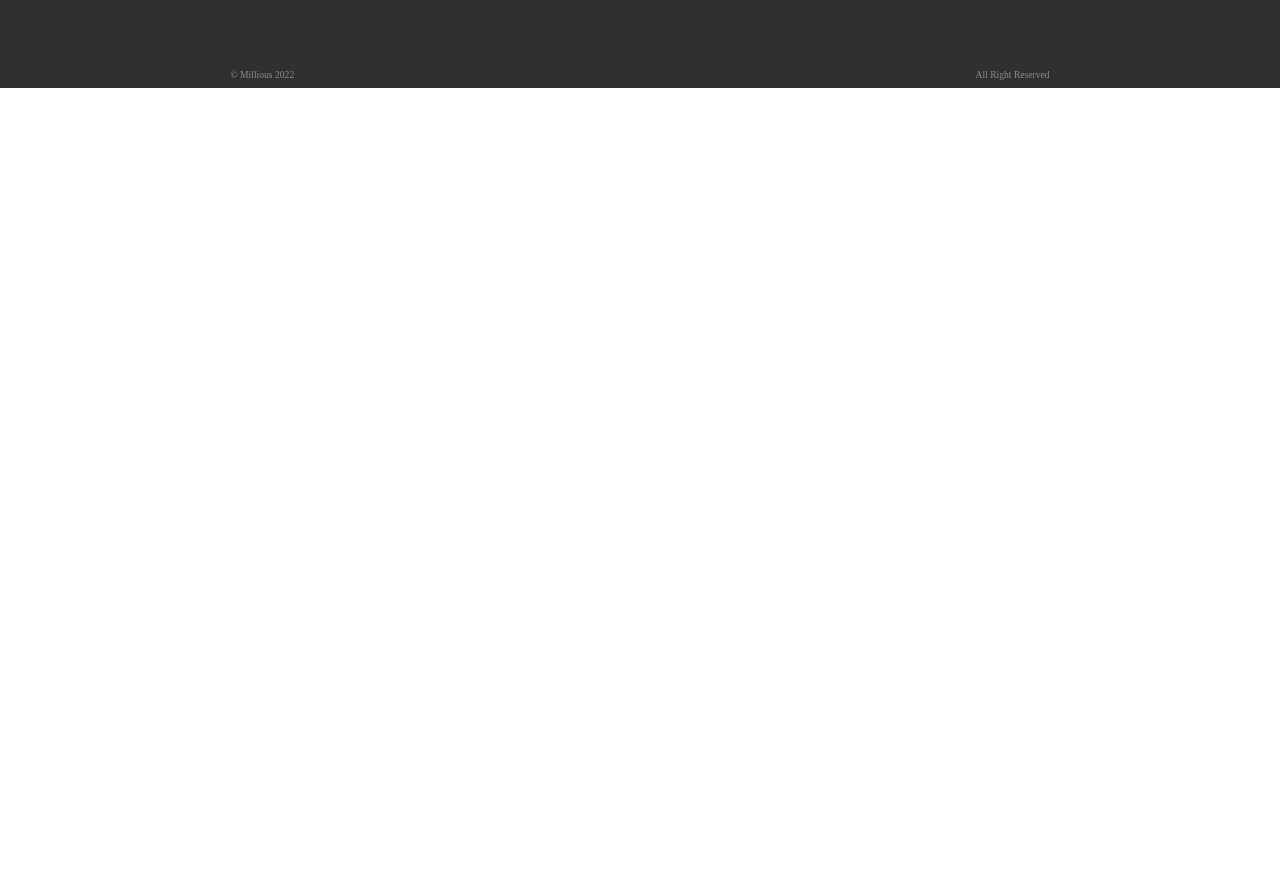
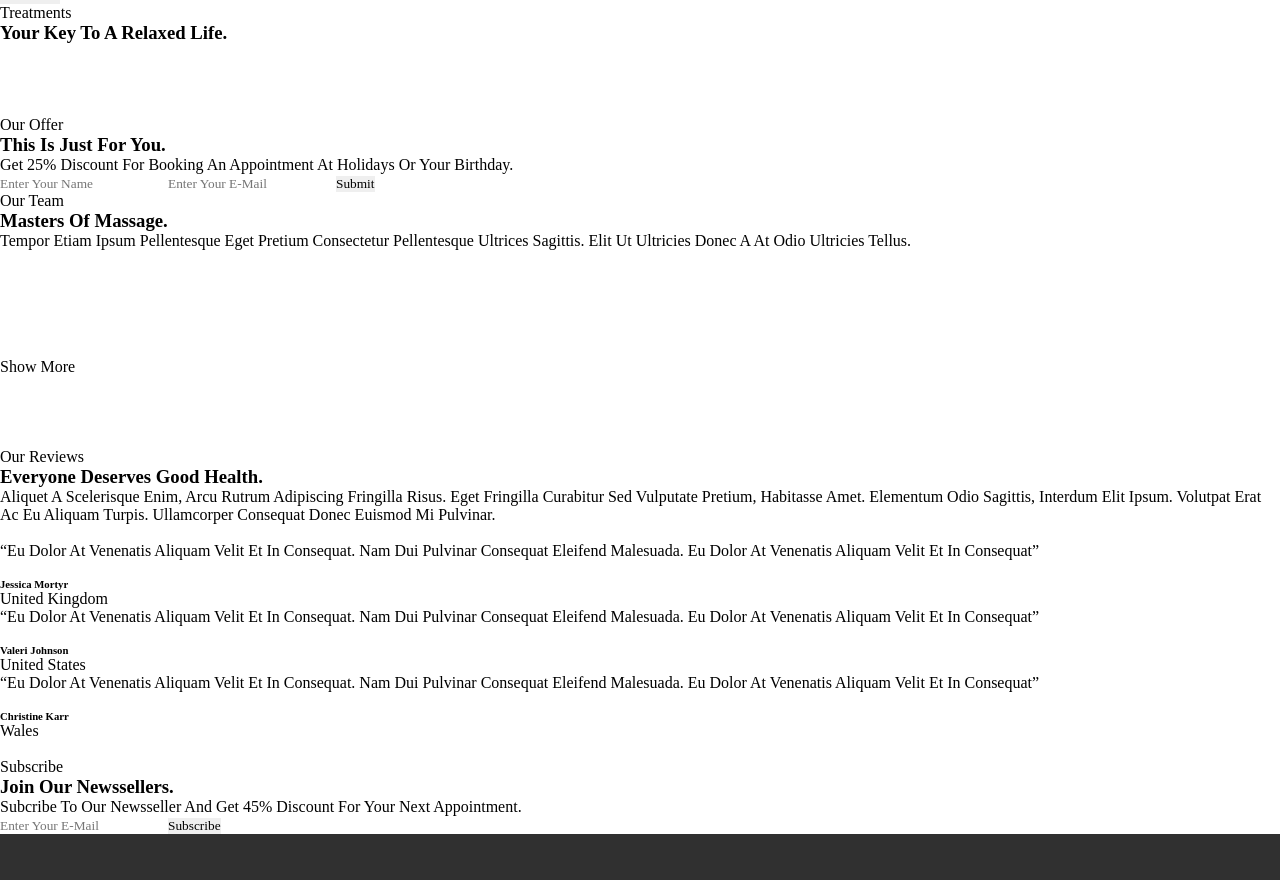
Before and after one commit to cledious/web-2-2-en-equipo, a plain HTML site: page labo-2/aboutUs.html in a window 1280 px wide. Shown: the part 878-1758 px from the top of the page. Before the commit the page ends 966 px from the top, so only its background shows below. Drawn offline with Linux system fonts and the light colour scheme.

Commit message:
Html y imagen
Agregue el html de las secciones y la imagen rectangulo 41

```diff
--- a/labo-2/aboutUs.html
+++ b/labo-2/aboutUs.html
@@ -56,7 +56,7 @@
                 </p>
             </div>
             <div>
-                <img src="" alt="">
+                <img src="images/portfolio/Rectangle 41.png" alt="">
             </div>
         </section>
 
@@ -108,9 +108,113 @@
                 <p>Get <span>25% discount </span> for booking an appointment at holidays or your birthday.</p>
             </div>
             <div>
-                <form action=""></form>
+                <form action="">
+                    <input type="text" name="name " id="name " placeholder="Enter your name">
+                    <input type="text" name="name " id="name " placeholder="Enter your e-mail">
+                    <input type="Submit" value="Submit">
+                </form>
             </div>
         </section>
+
+        <section>
+                <p>Our team</p>
+                <h3>Masters of massage.</h3>
+                <p>Tempor etiam ipsum pellentesque eget pretium consectetur pellentesque ultrices sagittis.
+                    Elit ut ultricies donec a at odio ultricies tellus.
+                </p>
+                <div class="">
+                    <img src="" alt="">
+                </div>
+                <div class="menu">
+                    <img src="" alt="">
+                </div>
+                <div class="menu2">
+                    <img src="" alt="">
+                </div>
+                <div class="main">
+                    <img src="" alt="">
+                </div>
+                <div class="aside">
+                    <img src="" alt="">
+                </div>
+                 <div class="header1">
+
+                    <img src="" alt="">
+                </div>
+
+                <a href="">Show more</a>
+
+				<div>
+					<div>
+						<div><img src="" alt=""></div>
+					</div>
+					<div>
+						<div><img src="" alt=""></div>
+					</div>
+					<div>
+						<div><img src="" alt=""></div>
+					</div>
+					<div>
+						<div><img src="" alt=""></div>
+					</div>
+				</div>
+        </section>
+
+		<section>
+				<div>
+					<p>Our reviews</p>
+					<h3>Everyone deserves good health.</h3>
+					<p>Aliquet a scelerisque enim, arcu rutrum adipiscing fringilla risus.
+						Eget fringilla curabitur sed vulputate pretium, habitasse amet. Elementum odio sagittis,
+						interdum elit ipsum. Volutpat erat ac eu aliquam turpis.
+						 Ullamcorper consequat donec euismod mi pulvinar.
+					</p>
+				</div>
+				<div>
+					<img src="" alt="">
+				</div>
+		</section>
+
+		<section>
+			<div>
+				<p>“Eu dolor at venenatis aliquam velit et in consequat. Nam dui pulvinar consequat eleifend malesuada.
+					Eu dolor at venenatis aliquam velit et in consequat”
+				</p>
+				<img src="" alt="">
+				<h6>Jessica Mortyr</h6>
+				<p>United Kingdom</p>
+			</div>
+			<div>
+				<p>“Eu dolor at venenatis aliquam velit et in consequat. Nam dui pulvinar consequat eleifend malesuada.
+					Eu dolor at venenatis aliquam velit et in consequat”
+				</p>
+				<img src="" alt="">
+				<h6>Valeri Johnson</h6>
+				<p>United States</p>
+			</div>
+			<div>
+				<p>“Eu dolor at venenatis aliquam velit et in consequat. Nam dui pulvinar consequat eleifend malesuada.
+					Eu dolor at venenatis aliquam velit et in consequat”
+				</p>
+				<img src="" alt="">
+				<h6>Christine Karr</h6>
+				<p>Wales</p>
+			</div>
+		</section>
+
+		<section>
+				<img src="" alt="">
+				<div>
+					<p>Subscribe</p>
+					<h3>Join our newssellers.</h3>
+					<p>Subcribe to our newsseller <span> and get 45% discount</span> for your next appointment.</p>
+				</div>
+				<div>
+					<form action=""></form>
+					<input type="text" name="name " id="name " placeholder="Enter your e-mail">
+                    <input type="Submit" value="Subscribe">
+				</div>
+		</section>
 
     </article>
     <footer>
```
Also changed, not shown: labo-2/images/portfolio/Rectangle 41.png (added).
